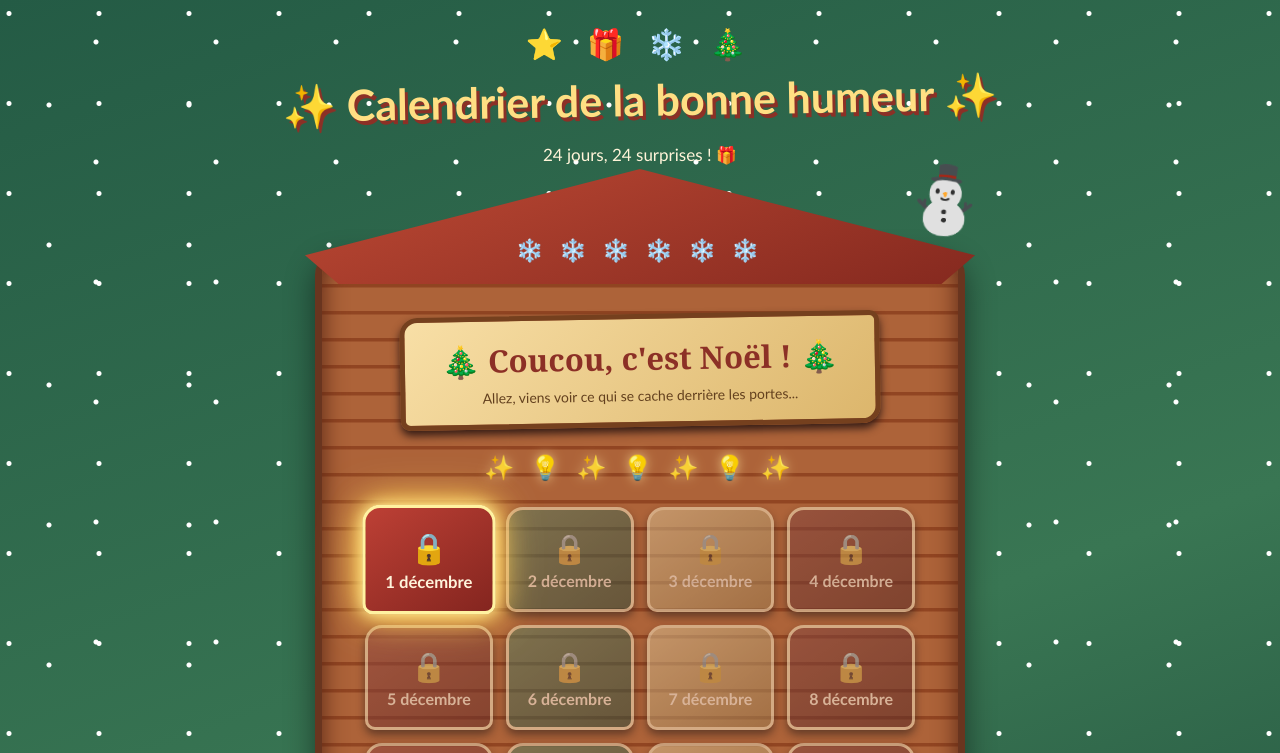
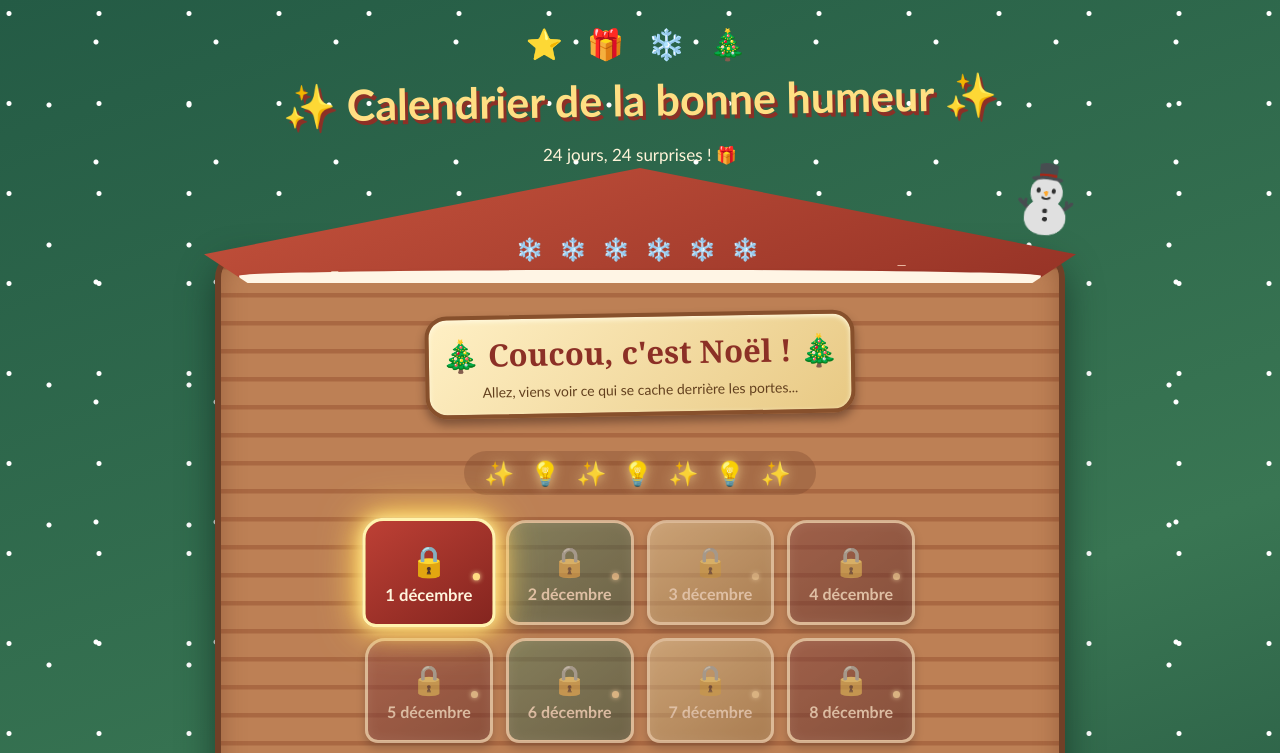
Before and after one commit to MargouxLFVR/calendrier-avent, a plain HTML site: page index.html in a window 1280 px wide. Shown: the top 753 px of the page. Drawn offline with Linux system fonts and the light colour scheme.

Commit message:
Update index.html

```diff
--- a/index.html
+++ b/index.html
@@ -360,6 +360,110 @@ h1 {
     transition: none !important;
   }
 }
+/* ✨ PETIT RELOOKING DU CHALET ✨ */
+
+.chalet {
+  max-width: 850px;
+  border: 6px solid #704027;
+  border-radius: 28px 28px 15px 15px;
+  background:
+    repeating-linear-gradient(
+      0deg,
+      #bd8055 0px,
+      #bd8055 23px,
+      #a96842 24px,
+      #a96842 28px
+    );
+  box-shadow:
+    0 15px 35px #102b20aa,
+    inset 0 0 25px #67351e66;
+}
+
+/* Toit plus chaleureux */
+.roof {
+  background:
+    radial-gradient(ellipse at 15% 90%, #e8b6a0 0 3px, transparent 4px),
+    radial-gradient(ellipse at 80% 85%, #e8b6a0 0 4px, transparent 5px),
+    linear-gradient(160deg, #c6533d, #963326);
+  filter: drop-shadow(0 6px 3px #49271c88);
+}
+
+/* Petite neige sur le toit */
+.roof::after {
+  content: " ";
+  position: absolute;
+  bottom: 0;
+  left: 4%;
+  width: 92%;
+  height: 13px;
+  background: #fff5e5;
+  border-radius: 50% 50% 8px 8px;
+  box-shadow: 0 3px 5px #542b1b55;
+}
+
+/* Panneau plus discret */
+.sign {
+  max-width: 430px;
+  padding: 14px 12px;
+  border-radius: 22px;
+  border: 4px solid #87502c;
+  background: linear-gradient(135deg, #fff0c5, #e8c984);
+  box-shadow:
+    0 6px 10px #351c1577,
+    inset 0 2px 5px #fff9df;
+}
+
+/* Guirlande plus lumineuse */
+.lights {
+  display: inline-block;
+  padding: 7px 20px;
+  border-radius: 30px;
+  background: #75432b55;
+  text-shadow: 0 0 9px #ffe6a0;
+}
+
+/* Portes plus douces et travaillées */
+.door {
+  border: 3px solid #ffe9b8;
+  border-radius: 20px 20px 13px 13px;
+  box-shadow:
+    0 5px 9px #351c1577,
+    inset 0 0 12px #ffffff22;
+}
+
+.door::after {
+  content: " ";
+  position: absolute;
+  right: 12px;
+  top: 50%;
+  width: 7px;
+  height: 7px;
+  border-radius: 50%;
+  background: #ffdc82;
+  box-shadow: 0 0 5px #ffe9a5;
+}
+
+.door.today {
+  border-color: #fff3ae;
+}
+
+/* Bas du chalet */
+.snow {
+  text-shadow: 0 0 10px #fff1c4;
+  padding-bottom: 5px;
+}
+
+/* Adaptation téléphone */
+@media(max-width: 430px) {
+  .chalet {
+    max-width: 100%;
+  }
+
+  .sign {
+    padding: 12px 8px;
+  }
+}
+
 </style>
 </head>
 
```
